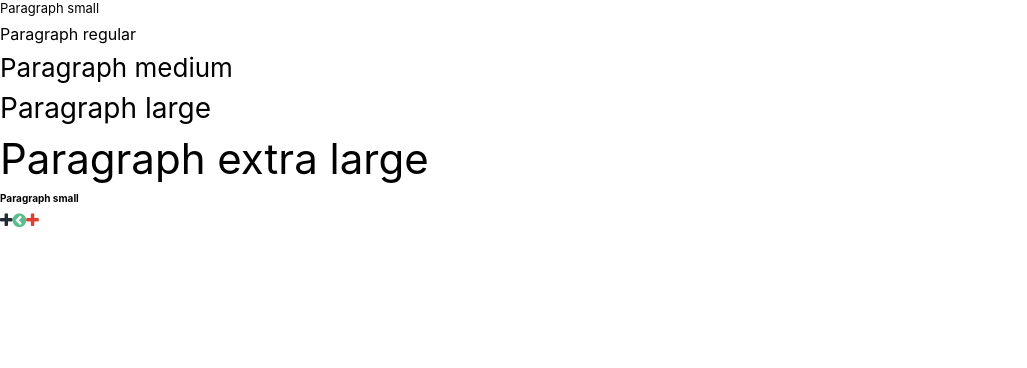
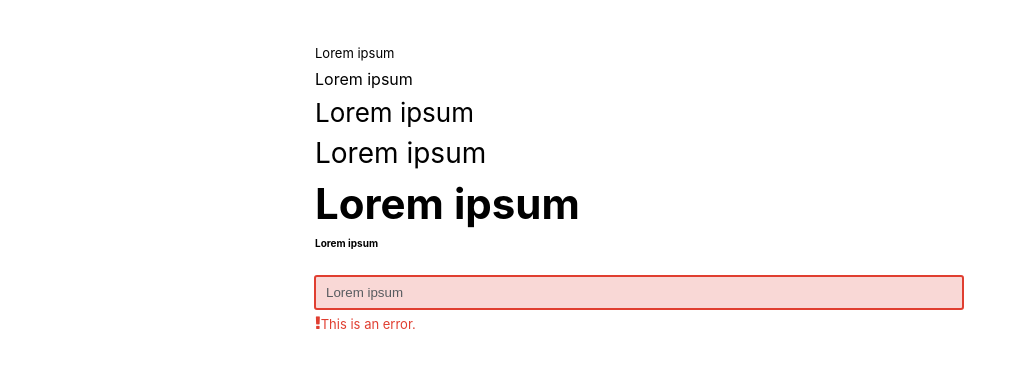
Before and after one commit to happystacklabs/kit, a React (Create React App) app: page / in a window 1280 px wide. Shown: the top 368 px of the page, without its empty margins (0-1027 px from the left). Built offline with nearby package versions, Linux system fonts and the light colour scheme.

Commit message:
added features to TextInput

```diff
--- /dev/null
+++ b/src/App.css
@@ -0,0 +1,4 @@
+.App {
+  max-width: 650px;
+  padding-top: 45px;
+  margin: auto; }
--- a/src/App.js
+++ b/src/App.js
@@ -1,21 +1,37 @@
 import React, { Component } from 'react';
-import Text from './components/Text'
-import Icon from './components/Icon'
+import Text from './components/Text';
+import Icon from './components/Icon';
+import TextInput from './components/TextInput';
 import './App.css';
 
 class App extends Component {
+
+  state = {
+    value: 'Lorem ipsum',
+  }
+
+  onInputChange = (event) => {
+    this.setState({value: event.target.value});
+  };
+
   render() {
     return (
       <div className="App">
-        <Text element="p" size="small">Paragraph small</Text>
-        <Text element="p" size="regular">Paragraph regular</Text>
-        <Text element="p" size="medium">Paragraph medium</Text>
-        <Text element="h2" size="large">Paragraph large</Text>
-        <Text element="h1" size="extraLarge">Paragraph extra large</Text>
-        <Text element="h5" size="extraSmall" weight="bold">Paragraph small</Text>
-        <Icon name="plus"></Icon>
-        <Icon name="chevron-circle-left" color="positive"></Icon>
-        <Icon name="plus" color="negative"></Icon>
+        <Text element="p" size="small">{this.state.value}</Text>
+        <Text element="p" size="regular">{this.state.value}</Text>
+        <Text element="p" size="medium">{this.state.value}</Text>
+        <Text element="h2" size="large">{this.state.value}</Text>
+        <Text element="h1" size="extraLarge" weight="bold">{this.state.value}</Text>
+        <Text element="h5" size="extraSmall" weight="bold">{this.state.value}</Text>
+        <br />
+        <TextInput
+          name="Foo"
+          placeholder="This input rocks"
+          value={this.state.value}
+          onChange={this.onInputChange}
+          error="This is an error."
+          maxLength="10"
+        />
       </div>
     );
   }
--- a/src/App.scss
+++ b/src/App.scss
@@ -0,0 +1,5 @@
+.App {
+  max-width: 650px;
+  padding-top:45px;
+  margin: auto;
+}
--- /dev/null
+++ b/src/components/TextInput/TextInput.css
@@ -0,0 +1,49 @@
+.textInput {
+  background: #FFFFFF;
+  border: 1px solid #C4CDD5;
+  border-radius: 3px;
+  font-size: rem(14px);
+  font-weight: 400;
+  color: #585C60;
+  padding-left: 10px;
+  appearance: none;
+  min-height: 35px;
+  box-sizing: border-box;
+  width: 100%; }
+
+.textInput:focus {
+  border: 2px solid #5C6AC4;
+  outline: 0;
+  margin-left: -1px; }
+
+.textInput:disabled {
+  background: #FAFAFA;
+  color: #C4CDD5; }
+
+.error {
+  margin-left: -1px;
+  border: 2px solid #E03E30 !important;
+  background: #F9D8D6 !important; }
+
+.errorMessage {
+  margin-top: 5px;
+  color: #E03E30; }
+
+.errorIcon {
+  margin-right: 5px; }
+
+.shake {
+  animation: shake 0.82s cubic-bezier(0.36, 0.07, 0.19, 0.97) both;
+  transform: translate3d(0, 0, 0);
+  backface-visibility: hidden;
+  perspective: 1000px; }
+
+@keyframes shake {
+  10%, 90% {
+    transform: translate3d(-1px, 0, 0); }
+  20%, 80% {
+    transform: translate3d(2px, 0, 0); }
+  30%, 50%, 70% {
+    transform: translate3d(-4px, 0, 0); }
+  40%, 60% {
+    transform: translate3d(4px, 0, 0); } }
--- /dev/null
+++ b/src/components/TextInput/TextInput.scss
@@ -0,0 +1,64 @@
+.textInput {
+  background: #FFFFFF;
+  border: 1px solid #C4CDD5;
+  border-radius: 3px;
+  font-size: rem(14px);
+  font-weight: 400;
+  color: #585C60;
+  padding-left: 10px;
+  appearance: none;
+  min-height: 35px;
+  box-sizing: border-box;
+  width: 100%;
+}
+
+.textInput:focus {
+  border: 2px solid #5C6AC4;
+  outline: 0;
+  margin-left: -1px;
+}
+
+.textInput:disabled {
+  background: #FAFAFA;
+  color: #C4CDD5;
+}
+
+.error {
+  margin-left: -1px;
+  border: 2px solid #E03E30 !important;
+  background: #F9D8D6 !important;
+}
+
+.errorMessage {
+  margin-top: 5px;
+  color: #E03E30;
+}
+
+.errorIcon {
+  margin-right: 5px;
+}
+
+.shake {
+  animation: shake 0.82s cubic-bezier(.36,.07,.19,.97) both;
+  transform: translate3d(0, 0, 0);
+  backface-visibility: hidden;
+  perspective: 1000px;
+}
+
+@keyframes shake {
+  10%, 90% {
+    transform: translate3d(-1px, 0, 0);
+  }
+
+  20%, 80% {
+    transform: translate3d(2px, 0, 0);
+  }
+
+  30%, 50%, 70% {
+    transform: translate3d(-4px, 0, 0);
+  }
+
+  40%, 60% {
+    transform: translate3d(4px, 0, 0);
+  }
+}
--- /dev/null
+++ b/src/components/TextInput/index.js
@@ -0,0 +1,66 @@
+import React, { Component } from 'react';
+import PropTypes from 'prop-types';
+import './TextInput.css';
+import Text from '../Text';
+import Icon from '../Icon';
+
+const renderError = (error) => {
+  if (error) {
+    return (
+      <div className='errorMessage'>
+        <Icon name='exclamation' color='negative' className='errorIcon'/>
+        <Text type='element' size='small'>{ error }</Text>
+      </div>
+    );
+  }
+};
+
+class TextInput extends Component {
+  static propTypes = {
+    name: PropTypes.string.isRequired,
+    value: PropTypes.string,
+    placeholder: PropTypes.string,
+    readOnly: PropTypes.bool,
+    disabled: PropTypes.bool,
+    maxLength: PropTypes.string,
+    shake: PropTypes.bool,
+    error: PropTypes.string,
+  };
+
+  static defaultProps = {
+  };
+
+  render() {
+    const readOnly = !this.props.readOnly && this.props.onChange ? false : true;
+    const classes = ['textInput'];
+
+    if (this.props.shake) {
+      classes.push('shake');
+    }
+
+    if (this.props.maxLength && this.props.value.length >= this.props.maxLength) {
+      classes.push('shake');
+    }
+
+    if (this.props.error) {
+      classes.push('error');
+    }
+    return (
+      <div>
+        <input
+          name={this.props.name}
+          value={this.props.value}
+          placeholder={this.props.placeholder}
+          onChange={this.props.onChange}
+          readOnly={readOnly}
+          disabled={this.props.disabled}
+          className={classes.join(' ')}
+          maxLength={this.props.maxLength}
+        />
+        {renderError(this.props.error)}
+      </div>
+    );
+  }
+}
+
+export default TextInput;
--- a/src/components/index.js
+++ b/src/components/index.js
@@ -1,3 +1,4 @@
 // Exports
 export Text from './Text';
 export Icon from './Icon';
+export TextInput from './TextInput';
```
Also changed, not shown: 2 other files (tests, documents, lock files or other folders).
